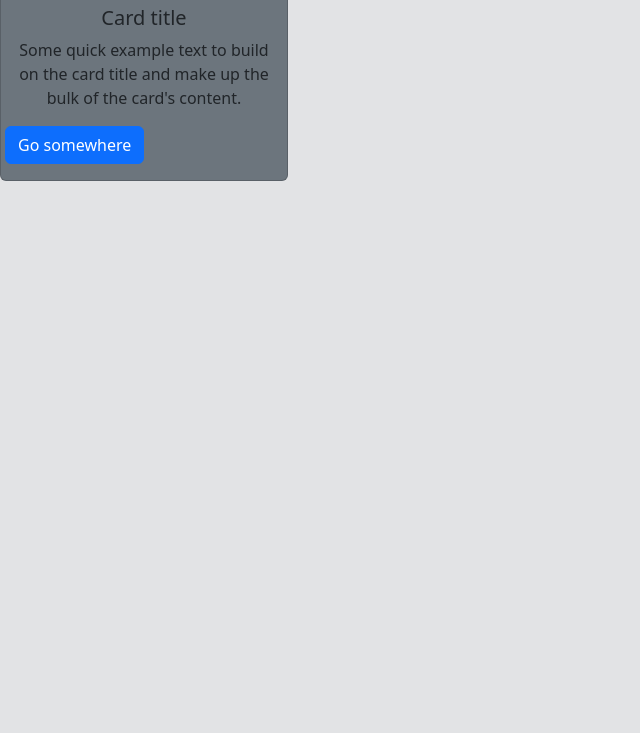
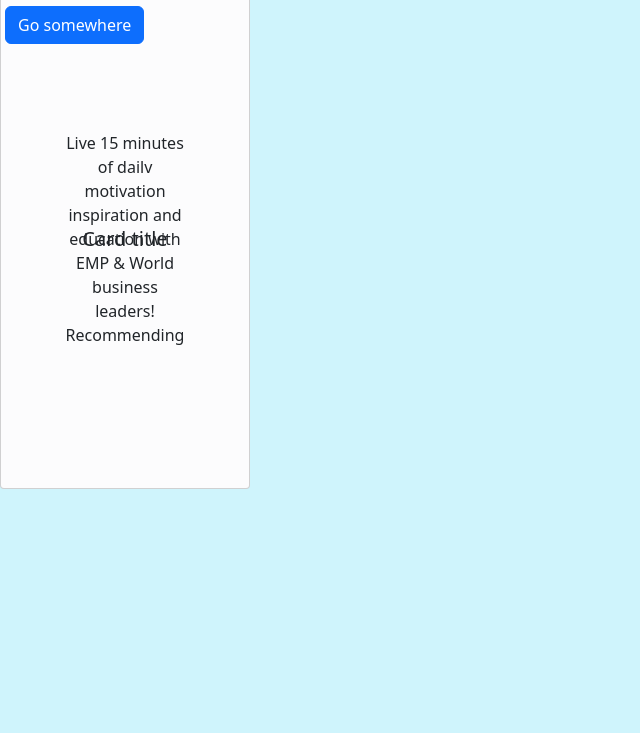
Before and after one commit to JosueSalazaku/frameworks-07, a plain HTML site: page index.html in a window 1280 px wide. Shown: the part 67-800 px from the top of the page, without its empty margins (0-640 px from the left). Drawn offline with nearby package versions, Linux system fonts and the light colour scheme.

Commit message:
Edit text alignment

```diff
--- a/index.html
+++ b/index.html
@@ -6,13 +6,14 @@
     <title>Bootstrap demo</title>
     <link href="https://cdn.jsdelivr.net/npm/bootstrap@5.3.2/dist/css/bootstrap.min.css" rel="stylesheet" integrity="sha384-T3c6CoIi6uLrA9TneNEoa7RxnatzjcDSCmG1MXxSR1GAsXEV/Dwwykc2MPK8M2HN" crossorigin="anonymous">
   </head>
-  <body class="bg-secondary-subtle">
+  <body class="bg-info-subtle">
     <h1>Hello, world!</h1>
 
-    <div class="card bg-secondary" style="width: 18rem;">
+    <div class="card bg-light-subtle rounded-1 position-relative" style="width: 250px; height: 500px;">
       <div class="card-body">
-        <h5 class="card-title text-center ">Card title</h5>
-        <p class="card-text text-center">Some quick example text to build on the card title and make up the bulk of the card's content.</p>
+        <h5 class="card-title text-center position-absolute top-50 start-50 translate-middle">Card title</h5>
+        <p class="card-text text-center fs-6 position-absolute top-50 start-50 translate-middle">Live 15 minutes of dailv motivation
+         inspiration and education with EMP & World business leaders! Recommending</p>
         <a href="#" class="btn btn-primary row justify-content-center align-items-center">Go somewhere</a>
       </div>
     </div>
```
Also changed, not shown: exercise-framework.png (added).
